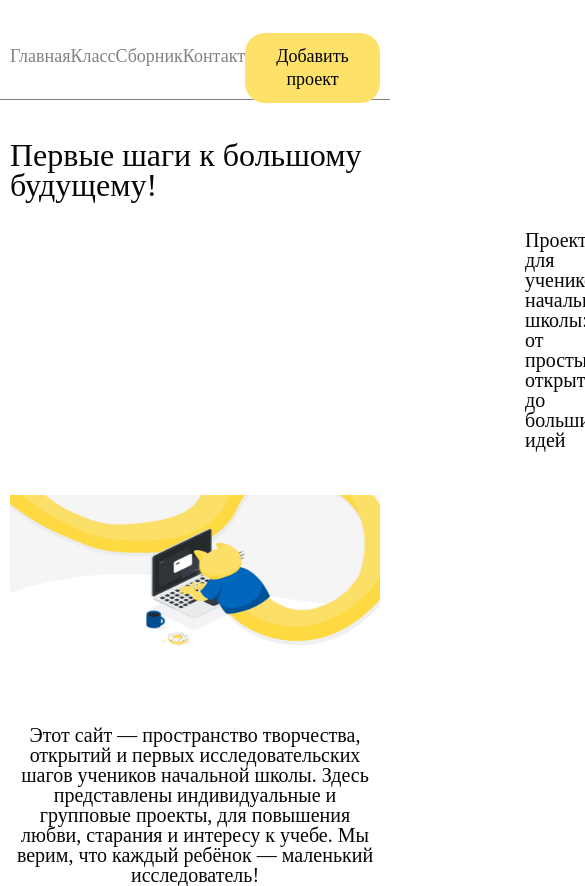
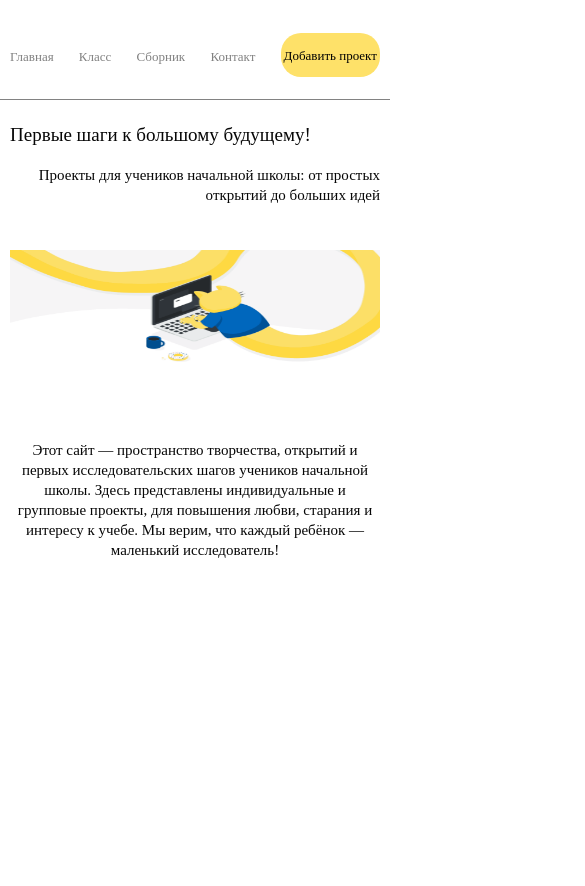
Before and after one commit to B1ond/diploma, a plain HTML site: page proj2/index.html in a window 390 px wide. Shown: the top 886 px of the page, 585 px wide, since content can reach past the window. After the commit the page ends 844 px from the top, so only its background shows below. Drawn offline with Linux system fonts and the light colour scheme.

Commit message:
Add files via upload

```diff
--- a/proj2/css/class.css
+++ b/proj2/css/class.css
@@ -183,7 +183,16 @@ button {
 
 /* project style end */
 
-@media screen and (max-width: 1024px) {
+/* media style start */
+
+@media screen and (max-width: 950px) {
+    .button_clss_1 {
+        font-size: 40px;
+        padding: 50px 100px;
+    }
+}
+
+@media screen and (max-width: 900px) {
     .example_1 {
         max-width: 100%;
     }
@@ -196,9 +205,25 @@ button {
     .photo_1 {
         height: 270px;
     }
+    .micro-info {
+        margin-left: 365px;
+    }
+    .button_clss_1 {
+        font-size: 40px;
+        padding: 40px 80px;
+    }
+    .projects{
+        flex-direction: column;
+    }
+    .projects_2{
+        flex-direction: column;
+    }
+    .projects_3{
+        flex-direction: column;
+    }
 }
 
-@media screen and (max-width: 768px) {
+@media screen and (max-width: 690px) {
     .example_1 {
         max-width: 100%;
     }
@@ -211,9 +236,23 @@ button {
     .photo_1 {
         height: 270px;
     }
+    .micro-info {
+        margin-left: 155px;
+    }
+    .name {
+        font-size: 25px;
+        padding-bottom: 15px;
+    }
+    .info {
+        padding-top: 20px;
+    }
+    .button_clss_1 {
+        font-size: 40px;
+        padding: 30px 60px;
+    }
 }
 
-@media screen and (max-width: 500px) {
+@media screen and (max-width: 590px) {
     .example_1 {
         max-width: 100%;
     }
@@ -223,55 +262,92 @@ button {
     .example_3 {
         max-width: 100%;
     }
-    .skills {
-        padding-top: 50px;
-        padding-bottom: 50px;
-        height: 100%;
-    }
-    .boxes {
-        flex-direction: column;
-    }
-    .box {
-        padding-left: 0;
-        padding-bottom: 30px;
-    }
-    .title {
-        font-size: 18px;
-    }
-    .portfolio_block {
-        padding-top: 50px;
-    }
-    .footer_title {
-        margin: 25px;
-    }
-    footer {
-        padding-top: 20px;
-        padding-bottom: 40px;
-    }
     .photo_1 {
         height: 200px;
     }
-    .about_me {
-        padding-top: 50px;
-        padding-bottom: 20px;
-        height: 100%;
+    .menu {
+        font-size: 16px;
     }
-    .footer_img {
-        width: 35px;
-        height: 35px;
+    .menu_link_proj{
+        font-size: 16px;
     }
-    .footer_social {
-        max-width: 225px;
+    .name {
+        font-size: 23px;
+    }
+    .micro-info {
+        font-size: 18px;
+    }
+    .max-info {
+        font-size: 18px;
+    }
+    .button_clss_1 {
+    font-size: 25px;
+    padding: 28px 45px;
     }
 }
 
-@media screen and (max-width: 320px) {
-    body {
-        font-size: 15px;
+@media screen and (max-width: 450px) {
+    .menu {
+        font-size: 14px;
+    }
+    .menu_link_proj{
+        font-size: 14px;
+    }
+    button{
+        padding: 12px 6px;
     }
     .photo_1 {
         height: 160px;
     }
+    .name {
+        font-size: 20px;
+    }
+    .micro-info {
+        font-size: 16px;
+        margin-left: 55px;
+    }
+    .max-info {
+        font-size: 16px;
+    }
+    .button_clss_1 {
+    margin-top: -40px;
+    font-size: 20px;
+    padding: 28px 35px;
+    }
+    .class_project{
+        font-size: 16px;
+    }
 }
 
+@media screen and (max-width: 400px) {
+    .menu {
+        font-size: 13px;
+    }
+    .menu_link_proj{
+        font-size: 13px;
+    }
+    button{
+        padding: 10px 3px;
+    }
+    .photo_1 {
+        height: 160px;
+    }
+    .name {
+        font-size: 19px;
+    }
+    .micro-info {
+        font-size: 15px;
+        margin-left: 20px;
+    }
+    .max-info {
+        font-size: 15px;
+    }
+    .button_clss_1 {
+    margin-top: -60px;
+    font-size: 20px;
+    padding: 25px 20px;
+    }
+}
+
+
 /* media style end */
--- a/proj2/css/style.css
+++ b/proj2/css/style.css
@@ -132,7 +132,7 @@ button {
 
 /* media style start */
 
-@media screen and (max-width: 1024px) {
+@media screen and (max-width: 900px) {
     .example_1 {
         max-width: 100%;
     }
@@ -145,9 +145,12 @@ button {
     .photo_1 {
         height: 270px;
     }
+    .micro-info {
+        margin-left: 365px;
+    }
 }
 
-@media screen and (max-width: 768px) {
+@media screen and (max-width: 650px) {
     .example_1 {
         max-width: 100%;
     }
@@ -160,9 +163,19 @@ button {
     .photo_1 {
         height: 270px;
     }
+    .micro-info {
+        margin-left: 155px;
+    }
+    .name {
+        font-size: 25px;
+        padding-bottom: 15px;
+    }
+    .info {
+        padding-top: 20px;
+    }
 }
 
-@media screen and (max-width: 500px) {
+@media screen and (max-width: 520px) {
     .example_1 {
         max-width: 100%;
     }
@@ -172,55 +185,104 @@ button {
     .example_3 {
         max-width: 100%;
     }
-    .skills {
-        padding-top: 50px;
-        padding-bottom: 50px;
-        height: 100%;
-    }
-    .boxes {
-        flex-direction: column;
-    }
-    .box {
-        padding-left: 0;
-        padding-bottom: 30px;
-    }
-    .title {
-        font-size: 18px;
-    }
-    .portfolio_block {
-        padding-top: 50px;
-    }
-    .footer_title {
-        margin: 25px;
-    }
-    footer {
-        padding-top: 20px;
-        padding-bottom: 40px;
-    }
     .photo_1 {
         height: 200px;
     }
-    .about_me {
-        padding-top: 50px;
-        padding-bottom: 20px;
-        height: 100%;
+    .menu {
+        font-size: 16px;
     }
-    .footer_img {
-        width: 35px;
-        height: 35px;
+    .menu_link_proj{
+        font-size: 16px;
     }
-    .footer_social {
-        max-width: 225px;
+    .name {
+        font-size: 23px;
+    }
+    .micro-info {
+        font-size: 18px;
+    }
+    .max-info {
+        font-size: 18px;
     }
 }
 
-@media screen and (max-width: 320px) {
-    body {
-        font-size: 15px;
+@media screen and (max-width: 450px) {
+    .menu {
+        font-size: 14px;
+    }
+    .menu_link_proj{
+        font-size: 14px;
+    }
+    button{
+        padding: 12px 6px;
     }
     .photo_1 {
         height: 160px;
     }
+    .name {
+        font-size: 20px;
+    }
+    .micro-info {
+        font-size: 16px;
+        margin-left: 55px;
+    }
+    .max-info {
+        font-size: 16px;
+    }
+}
+
+@media screen and (max-width: 400px) {
+    .menu {
+        font-size: 13px;
+    }
+    .menu_link_proj{
+        font-size: 13px;
+    }
+    button{
+        padding: 10px 3px;
+    }
+    .photo_1 {
+        height: 160px;
+    }
+    .name {
+        font-size: 19px;
+    }
+    .micro-info {
+        font-size: 15px;
+        margin-left: 20px;
+    }
+    .max-info {
+        font-size: 15px;
+    }
+}
+
+@media screen and (max-width: 380px) {
+    .menu {
+        font-size: 13px;
+    }
+    .menu_link_proj{
+        font-size: 13px;
+    }
+    button{
+        padding: 10px 3px;
+    }
+    .photo_1 {
+        height: 160px;
+    }
+    .name {
+        font-size: 18px;
+    }
+    .micro-info {
+        font-size: 15px;
+        margin-left: 20px;
+    }
+    .max-info {
+        font-size: 15px;
+    }
+    .button_clss_1 {
+    margin-top: -40px;
+    font-size: 20px;
+    padding: 25px 20px;
+    }
 }
 
 /* media style end */
```
